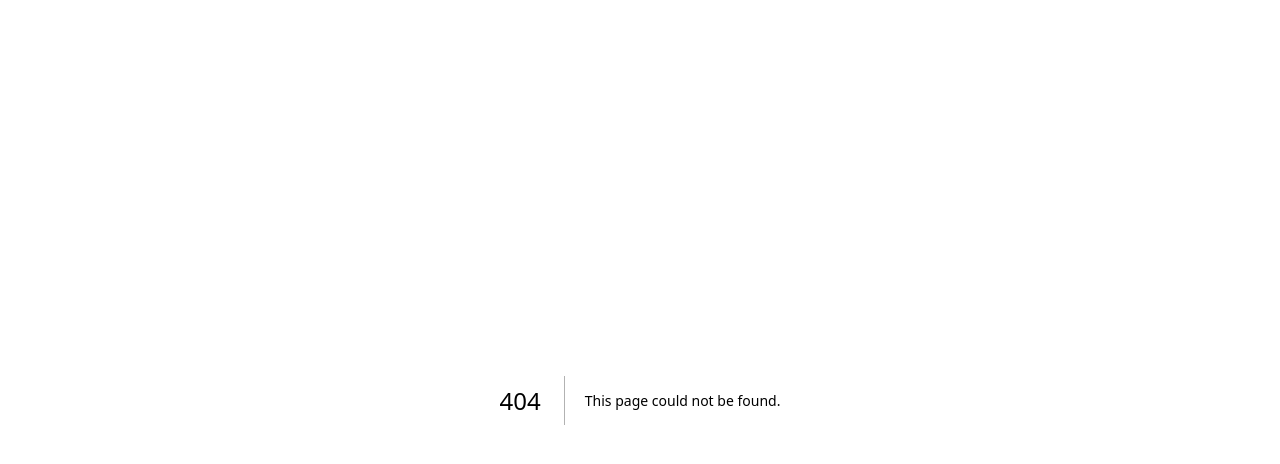
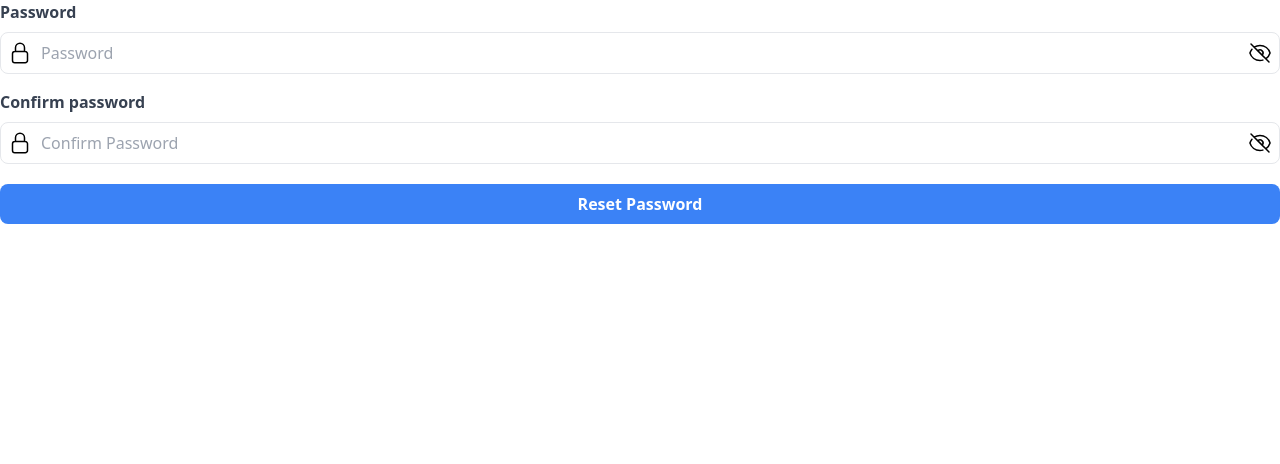
Before and after one commit to MohamedBenTaher/flowSpace, a Next.js app in the folder frontend/: page /auth/reset in a window 1280 px wide. Before the commit this address had no page. Shown: the top 464 px of the page. Built offline with nearby package versions, Linux system fonts and the light colour scheme.

Commit message:
base reset form

```diff
--- /dev/null
+++ b/frontend/app/auth/reset/page.tsx
@@ -0,0 +1,12 @@
+import PasswordResetForm from '@/components/Auth/PasswordResetForm'
+import React from 'react'
+
+function page() {
+  return (
+    <div>
+        <PasswordResetForm/>
+    </div>
+  )
+}
+
+export default page
--- /dev/null
+++ b/frontend/components/Auth/PasswordResetForm.tsx
@@ -0,0 +1,154 @@
+'use client'
+import React,{ useState} from "react";
+import { Formik, Form, Field, ErrorMessage } from "formik";
+import * as Yup from "yup";
+import { resetDto } from "./dto/reset.dto";
+import { useRouter } from "next/navigation";
+const ResetSchema = Yup.object().shape({
+    password: Yup.string()
+    .min(8, "Password must be at least 8 characters")
+    .required("Password is required"),
+    confrimedPassword: Yup.string()
+      .min(8, "Password must be at least 8 characters")
+      .required("Password is required"),
+  });
+  const validateConfirmPassword = (pass:string, value:string) => {
+
+    let error = "";
+    if (pass && value) {
+      if (pass !== value) {
+        error = "Password not matched";
+      }
+    }
+    return error;
+  };
+  const initialValues :resetDto ={ password: "", confirmPassword: "" }
+const PasswordResetForm = () => {
+    const [passwordVisible, setPasswordVisible] = useState(false);
+    const [confirmPasswordVisible, setConfirmPasswordVisible] = useState(false);
+    const router=useRouter()
+
+  return (
+    <Formik
+    initialValues={initialValues}
+    validationSchema={ResetSchema}
+    onSubmit={async (values) => {
+      console.log('reached login ',values)
+      fetch(`${process.env.NEXT_PUBLIC_BACKEND_URL}/auth/local/login`,{
+        method:'POST',
+        headers:{
+          'Content-Type':'application/json'
+        },
+        body:JSON.stringify(values)
+      }).then( async(response)=>{
+        console.log( await response.json())
+        const tokens =await response.json()
+        console.log('tokens',tokens)
+        router.push('/home');
+      }).catch((error)=>{
+        console.log(error)
+      })
+    }}
+  >
+    {({ errors, touched,values }) => (
+        <Form>
+    <><div className="mb-4">
+                  <label
+                      htmlFor="password"
+                      className="block text-gray-700 font-bold mb-2"
+                  >
+                      Password
+                  </label>
+                  <div className="relative">
+                      <Field
+                          name="password"
+                          type={passwordVisible ? "text" : "password"}
+                          placeholder="Password"
+                          className={`${errors.password && touched.password ? "border-red-500 border-2" : ""} w-full border p-2 rounded-lg focus:outline-none  `}
+                          style={{ paddingRight: "2.5rem", paddingLeft: "2.5rem" }} // add some padding on the right to make space for the eye icon
+                      />
+                      <span
+                          className="absolute inset-y-0 right-0 pr-2 flex items-center cursor-pointer"
+                          onClick={() => setPasswordVisible(!passwordVisible)}
+                          style={{ bottom: errors.password && touched.password ? '25%' : '0%' }}
+                      >
+                          {passwordVisible ?
+                              (<svg xmlns="http://www.w3.org/2000/svg" fill="none" viewBox="0 0 24 24" strokeWidth={1.5} stroke="currentColor" className="w-6 h-6">
+                                  <path strokeLinecap="round" strokeLinejoin="round" d="M2.036 12.322a1.012 1.012 0 010-.639C3.423 7.51 7.36 4.5 12 4.5c4.638 0 8.573 3.007 9.963 7.178.07.207.07.431 0 .639C20.577 16.49 16.64 19.5 12 19.5c-4.638 0-8.573-3.007-9.963-7.178z" />
+                                  <path strokeLinecap="round" strokeLinejoin="round" d="M15 12a3 3 0 11-6 0 3 3 0 016 0z" />
+                              </svg>) :
+                              <svg xmlns="http://www.w3.org/2000/svg" fill="none" viewBox="0 0 24 24" strokeWidth={1.5} stroke="currentColor" className="w-6 h-6">
+                                  <path strokeLinecap="round" strokeLinejoin="round" d="M3.98 8.223A10.477 10.477 0 001.934 12C3.226 16.338 7.244 19.5 12 19.5c.993 0 1.953-.138 2.863-.395M6.228 6.228A10.45 10.45 0 0112 4.5c4.756 0 8.773 3.162 10.065 7.498a10.523 10.523 0 01-4.293 5.774M6.228 6.228L3 3m3.228 3.228l3.65 3.65m7.894 7.894L21 21m-3.228-3.228l-3.65-3.65m0 0a3 3 0 10-4.243-4.243m4.242 4.242L9.88 9.88" />
+                              </svg>}
+                      </span>
+                      <span
+                          className="absolute inset-y-0 left-0 pl-2 flex items-center cursor-pointer"
+                          style={{ bottom: errors.password && touched.password ? '25%' : '0%' }}
+                      >
+                          <svg xmlns="http://www.w3.org/2000/svg" fill="none" viewBox="0 0 24 24" strokeWidth={1.5} stroke="currentColor" className="w-6 h-6">
+                              <path strokeLinecap="round" strokeLinejoin="round" d="M16.5 10.5V6.75a4.5 4.5 0 10-9 0v3.75m-.75 11.25h10.5a2.25 2.25 0 002.25-2.25v-6.75a2.25 2.25 0 00-2.25-2.25H6.75a2.25 2.25 0 00-2.25 2.25v6.75a2.25 2.25 0 002.25 2.25z" />
+                          </svg>
+
+                      </span>
+                      <ErrorMessage
+                          name="password"
+                          component="p"
+                          className="text-red-500 text-sm font-normal " />
+                  </div>
+              </div><div className="mb-4">
+                      <label
+                          htmlFor="password"
+                          className="block text-gray-700 font-bold mb-2"
+                      >
+                          Confirm password
+                      </label>
+                      <div className="relative">
+                          <Field
+                              name="confirmPassword"
+                              type={confirmPasswordVisible ? "text" : "password"}
+                              placeholder="Confirm Password"
+                              className={`${errors.confirmPassword && touched.confirmPassword ? "border-red-500 border-2" : ""} w-full border p-2 rounded-lg focus:outline-none  `}
+                              style={{ paddingRight: "2.5rem", paddingLeft: "2.5rem" }}
+                              validate={(value: string) => validateConfirmPassword(values.password, value)} />
+                          <span
+                              className="absolute inset-y-0 right-0 pr-2 flex items-center cursor-pointer"
+                              onClick={() => setConfirmPasswordVisible(!confirmPasswordVisible)}
+                              style={{ bottom: errors.confirmPassword && touched.confirmPassword ? '25%' : '0%' }}
+                          >
+                              {confirmPasswordVisible ?
+                                  (<svg xmlns="http://www.w3.org/2000/svg" fill="none" viewBox="0 0 24 24" strokeWidth={1.5} stroke="currentColor" className="w-6 h-6">
+                                      <path strokeLinecap="round" strokeLinejoin="round" d="M2.036 12.322a1.012 1.012 0 010-.639C3.423 7.51 7.36 4.5 12 4.5c4.638 0 8.573 3.007 9.963 7.178.07.207.07.431 0 .639C20.577 16.49 16.64 19.5 12 19.5c-4.638 0-8.573-3.007-9.963-7.178z" />
+                                      <path strokeLinecap="round" strokeLinejoin="round" d="M15 12a3 3 0 11-6 0 3 3 0 016 0z" />
+                                  </svg>) :
+                                  <svg xmlns="http://www.w3.org/2000/svg" fill="none" viewBox="0 0 24 24" strokeWidth={1.5} stroke="currentColor" className="w-6 h-6">
+                                      <path strokeLinecap="round" strokeLinejoin="round" d="M3.98 8.223A10.477 10.477 0 001.934 12C3.226 16.338 7.244 19.5 12 19.5c.993 0 1.953-.138 2.863-.395M6.228 6.228A10.45 10.45 0 0112 4.5c4.756 0 8.773 3.162 10.065 7.498a10.523 10.523 0 01-4.293 5.774M6.228 6.228L3 3m3.228 3.228l3.65 3.65m7.894 7.894L21 21m-3.228-3.228l-3.65-3.65m0 0a3 3 0 10-4.243-4.243m4.242 4.242L9.88 9.88" />
+                                  </svg>}
+                          </span>
+                          <span
+                              className="absolute inset-y-0 left-0 pl-2 flex items-center cursor-pointer"
+                              style={{ bottom: errors.confirmPassword && touched.confirmPassword ? '25%' : '0%' }}
+                          >
+                              <svg xmlns="http://www.w3.org/2000/svg" fill="none" viewBox="0 0 24 24" strokeWidth={1.5} stroke="currentColor" className="w-6 h-6">
+                                  <path strokeLinecap="round" strokeLinejoin="round" d="M16.5 10.5V6.75a4.5 4.5 0 10-9 0v3.75m-.75 11.25h10.5a2.25 2.25 0 002.25-2.25v-6.75a2.25 2.25 0 00-2.25-2.25H6.75a2.25 2.25 0 00-2.25 2.25v6.75a2.25 2.25 0 002.25 2.25z" />
+                              </svg>
+
+                          </span>
+                          <ErrorMessage
+                              name="confirmPassword"
+                              component="p"
+                              className="text-red-500 text-sm font-normal " />
+                      </div>
+                      <button
+                      type="submit"
+                      className="mt-5 bg-blue-500 hover:bg-blue-700 text-white font-bold py-2 px-4 rounded-lg w-full"
+                  >
+                      Reset Password
+                  </button>
+                  </div></>
+  </Form>
+  )}
+</Formik>
+  )
+}
+
+export default PasswordResetForm
--- /dev/null
+++ b/frontend/components/Auth/dto/reset.dto.ts
@@ -0,0 +1,7 @@
+import { type } from "os";
+
+export type resetDto = {
+    password: string;
+    confirmPassword: string ;
+
+}
```
